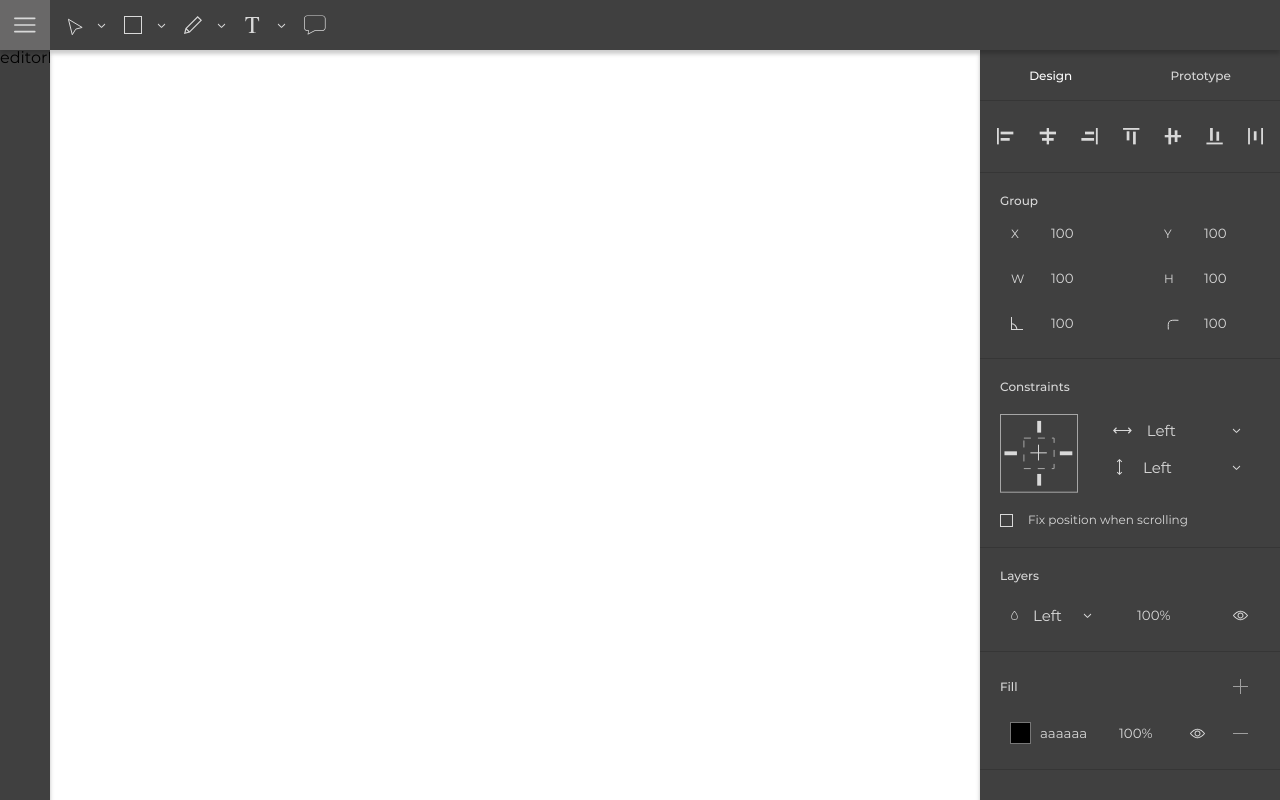
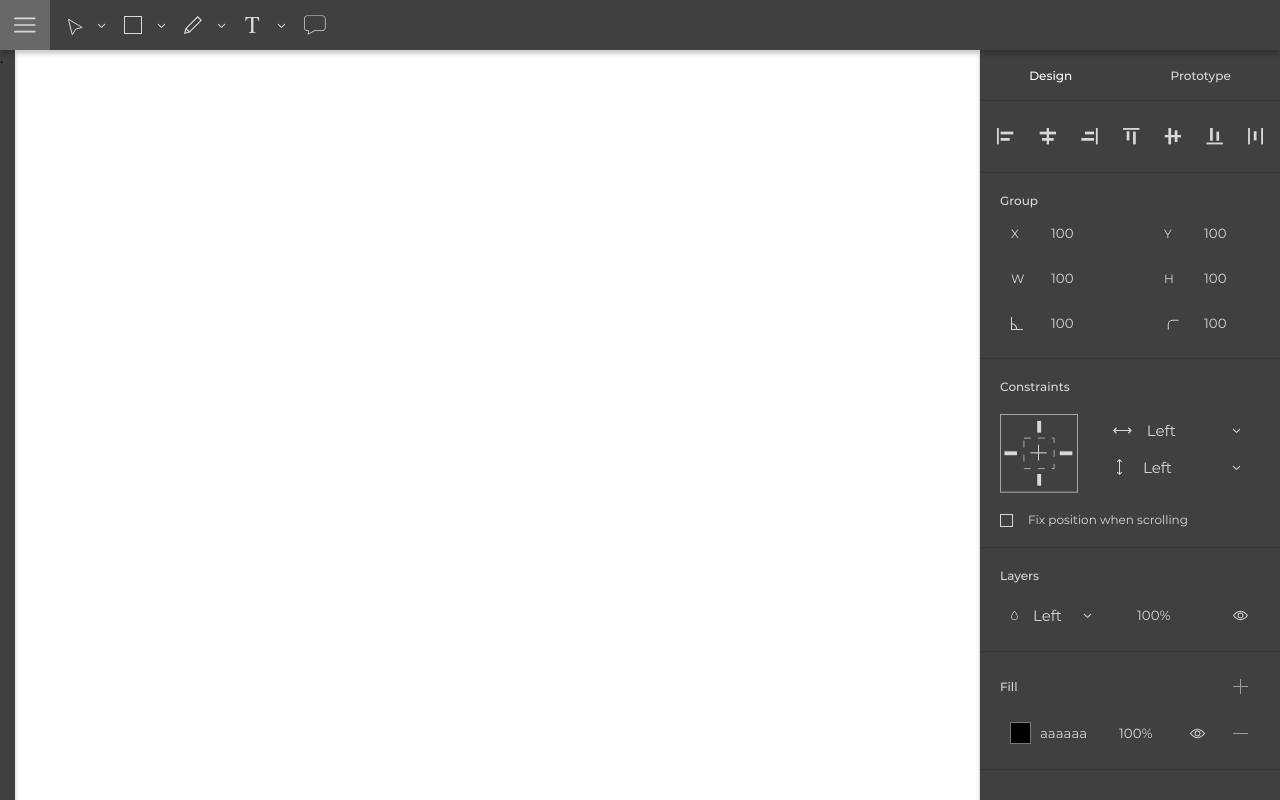
Before and after one commit to Alex-Dolid/my-figma, a React (Create React App) app: page / in a window 1280 px wide. Built offline with nearby package versions, Linux system fonts and the light colour scheme.

Commit message:
[added] animation on LeftSidebar

```diff
--- a/src/components/layouts/EditorLeftSidebar/index.scss
+++ b/src/components/layouts/EditorLeftSidebar/index.scss
@@ -4,12 +4,17 @@
   position: fixed;
   left: 0;
   bottom: 0;
-  width: 50px;
+  width: 15px;
   height: calc(100% - 50px);
   background: $primary-black;
   box-shadow: 0 4px 4px rgba($extra-black, 0.25);
   overflow-y: auto;
+  transition: width 0.5s ease-in-out;
 
   animation: fadeInLeft;
   animation-duration: 1.5s;
+
+  &:hover {
+    width: 230px;
+  }
 }
--- a/src/components/layouts/EditorLeftSidebar/index.tsx
+++ b/src/components/layouts/EditorLeftSidebar/index.tsx
@@ -4,7 +4,9 @@ import React, { FC } from "react";
 import "./index.scss";
 
 const EditorLeftSideBar: FC = () => (
-  <div className="editor-left-side-bar">editorLeftSidebar</div>
+  <div className="editor-left-side-bar">
+    .
+  </div>
 );
 
 export default EditorLeftSideBar;
```
